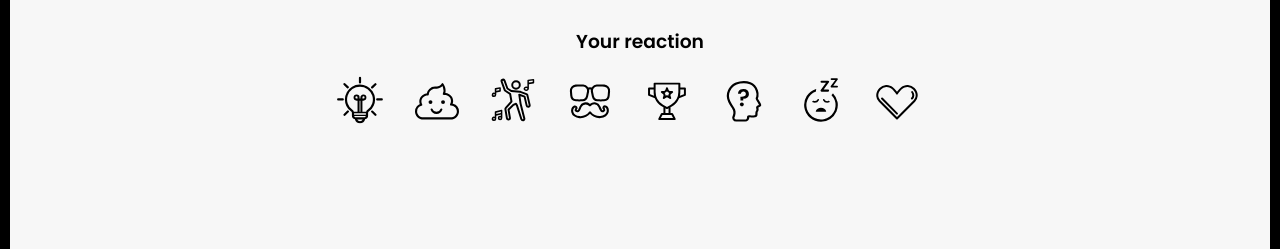
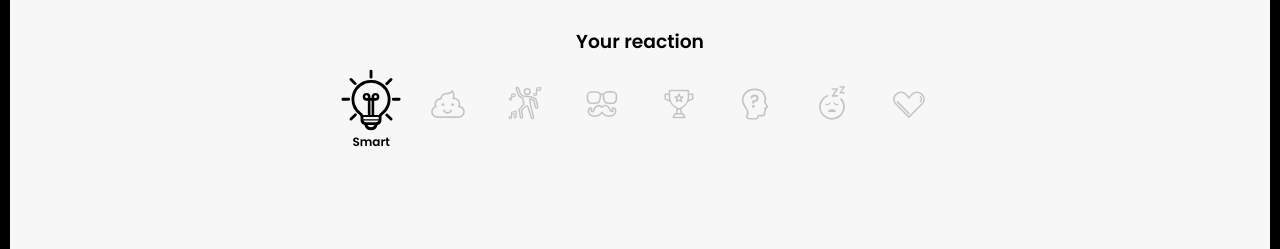
Before and after one commit to getdagnis/2024_portfolio_vite, a React (Vite) app: page /design/project/5g in a window 1280 px wide. Both pictures are taken after a click on the picture 359 px from the left and 1247 px from the top of the page. Shown: the part 1147-1396 px from the top of the page. Built offline with nearby package versions, Linux system fonts and the light colour scheme.

Commit message:
reactions ui update

```diff
--- a/src/components/ProjectReactions.css
+++ b/src/components/ProjectReactions.css
@@ -30,10 +30,20 @@
   }
 }
 
+#project-reactions li {
+  display: flex;
+  flex-direction: column;
+  justify-content: center;
+  align-items: center;
+}
+
+#project-reactions li > span {
+  opacity: 0;
+}
+
 #project-reactions li img {
   width: 70%;
   cursor: pointer;
-  transform: scale(0.85);
   transition: transform 0.3s ease;
 
   @media screen and (max-width: 1024px) {
@@ -48,3 +58,28 @@
     transform: scale(1.1);
   }
 }
+
+#project-reactions .reaction-active {
+  transform: scale(1.1);
+}
+
+#project-reactions .reaction-active ~ .reaction-count {
+  opacity: 1;
+  text-align: center;
+  font-size: 0.75rem;
+  font-weight: 600;
+  margin-top: 0.25rem;
+  transition: opacity 1s ease 1s;
+}
+
+.reaction-inactive {
+  transform: scale(0.65);
+  opacity: 0.2;
+}
+
+.reaction-count {
+  top: 1rem;
+  right: 1rem;
+  font-size: 0.7rem;
+  font-weight: 300;
+}
--- a/src/components/ProjectReactions.jsx
+++ b/src/components/ProjectReactions.jsx
@@ -1,3 +1,5 @@
+import { useState } from 'react';
+
 import './ProjectReactions.css';
 import smartImg from '@assets/react-icons/react_smart.svg';
 import pooImg from '@assets/react-icons/react_poo.svg';
@@ -8,35 +10,81 @@ import confusingImg from '@assets/react-icons/react_confuse.svg';
 import boringImg from '@assets/react-icons/react_zz.svg';
 import loveImg from '@assets/react-icons/react_love.svg';
 
+const reactions = [
+  {
+    src: smartImg,
+    alt: 'Smart',
+    count: 0,
+  },
+  {
+    src: pooImg,
+    alt: 'Poo',
+    count: 2,
+  },
+  {
+    src: partyImg,
+    alt: 'Party',
+    count: 0,
+  },
+  {
+    src: hipsterImg,
+    alt: 'Hipster',
+    count: 0,
+  },
+  {
+    src: winnerImg,
+    alt: 'Winner',
+    count: 1,
+  },
+  {
+    src: confusingImg,
+    alt: 'Confusing',
+    count: 0,
+  },
+  {
+    src: boringImg,
+    alt: 'Boring',
+    count: 3,
+  },
+  {
+    src: loveImg,
+    alt: 'Love',
+    count: 0,
+  },
+];
+
 const ProjectReactions = () => {
+  const [activeImageIndex, setActiveImageIndex] = useState('none');
+
+  const handleImageClick = (index) => {
+    if (activeImageIndex === index) {
+      setActiveImageIndex('none');
+    } else {
+      setActiveImageIndex(index);
+    }
+  };
+
   return (
     <div id="project-reactions">
       <h3 className="reactions-title">Your reaction</h3>
-      <ul className="rections">
-        <li>
-          <img src={smartImg} alt="Smart" />
-        </li>
-        <li>
-          <img src={pooImg} alt="Poo" />
-        </li>
-        <li>
-          <img src={partyImg} alt="Party" />
-        </li>
-        <li>
-          <img src={hipsterImg} alt="Hipster" />
-        </li>
-        <li>
-          <img src={winnerImg} alt="Winner" />
-        </li>
-        <li>
-          <img src={confusingImg} alt="Confusing" />
-        </li>
-        <li>
-          <img src={boringImg} alt="Boring" />
-        </li>
-        <li>
-          <img src={loveImg} alt="Love" />
-        </li>
+      <ul className="reactions">
+        {reactions.map((reaction, index) => (
+          <li key={index}>
+            <img
+              src={reaction.src}
+              alt={reaction.alt}
+              className={
+                activeImageIndex === 'none'
+                  ? 'reaction-default'
+                  : activeImageIndex === index
+                  ? 'reaction-active'
+                  : 'reaction-inactive'
+              }
+              onClick={() => handleImageClick(index)}
+            />
+            <span className="reaction-count">{reaction.alt}</span>
+          </li>
+        ))}
       </ul>
     </div>
   );
--- a/src/pages/ProjectPage.css
+++ b/src/pages/ProjectPage.css
@@ -92,10 +92,7 @@
 }
 
 .proj-thumb.active {
-  /* background-color: rgba(0, 0, 0, 0.05); */
   background-color: rgba(255, 255, 255, 0.9);
-  /* background-color: var(--yellow); */
-  /* border: 3px solid white; */
   transform: translateX(0);
   cursor: default;
 }
```
